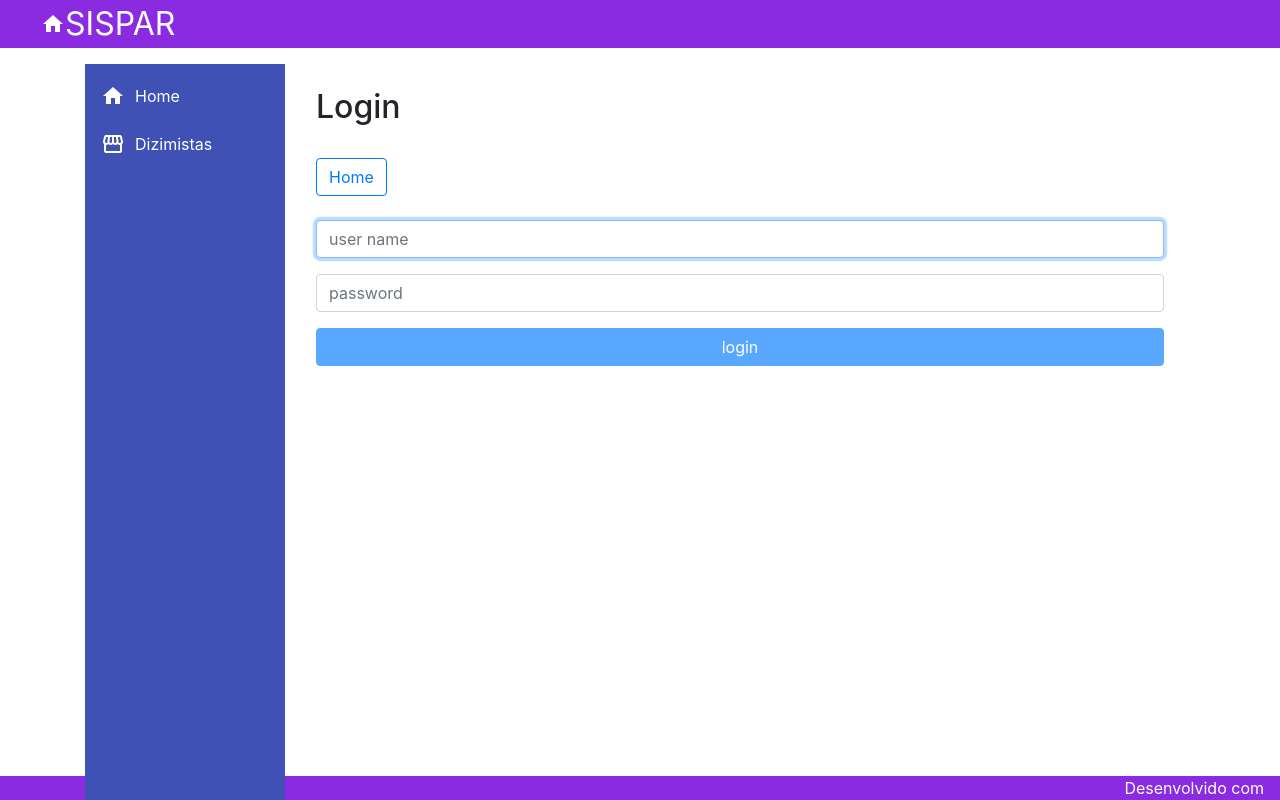
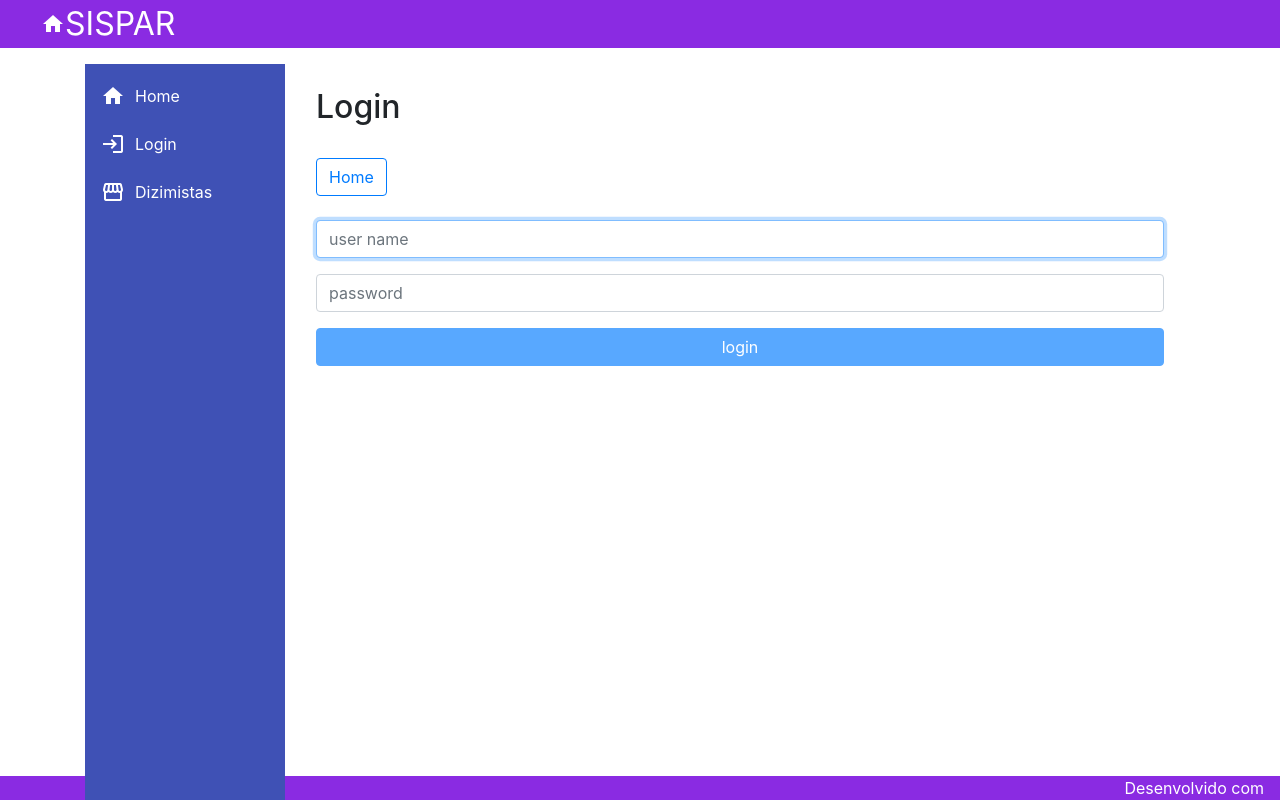
Before and after one commit to Factory-Solution-IT/SISPAR_FRONTEND, an Angular app: page /#/sigin in a window 1280 px wide. Built offline with nearby package versions, Linux system fonts and the light colour scheme.

Commit message:
Alterações nas nav.

```diff
--- a/src/app/app.component.html
+++ b/src/app/app.component.html
@@ -1,4 +1,4 @@
 <app-header></app-header>
 <app-nav></app-nav>
+<app-footer></app-footer>
 <!--<router-outlet></router-outlet> -->
-<app-footer></app-footer>
--- a/src/app/app.module.ts
+++ b/src/app/app.module.ts
@@ -28,7 +28,7 @@
   imports: [
     BrowserModule,
     AppRoutingModule,
-    RouterModule,
+    //RouterModule,
     HomeModule,
     ReactiveFormsModule,
     TitheModule,
--- a/src/app/core/header/header.component.html
+++ b/src/app/core/header/header.component.html
@@ -7,7 +7,4 @@
       SISPAR
     </a>
   </span>
-<!--  <span class="title">
-      Home
-  </span> -->
 </mat-toolbar>
--- a/src/app/core/nav/nav.component.html
+++ b/src/app/core/nav/nav.component.html
@@ -1,12 +1,18 @@
 <mat-sidenav-container class="container">
-  <mat-sidenav class="sidenav" mode="side" opened
+<mat-sidenav class="sidenav" mode="side" opened
   fixedInViewport="true" fixedTopGap="64">
   <mat-nav-list class="nav-list">
-    <a mat-list-item>
+    <a mat-list-item routerLink="home">
       <i class="material-icons">
         home
       </i>
       Home
+    </a>
+    <a mat-list-item routerLink="sigin">
+      <i class="material-icons">
+        login
+      </i>
+      Login
     </a>
     <a mat-list-item>
       <i class="material-icons">
```
Also changed, not shown: src/app/core/nav/nav.component.css (+5 -4 lines).
